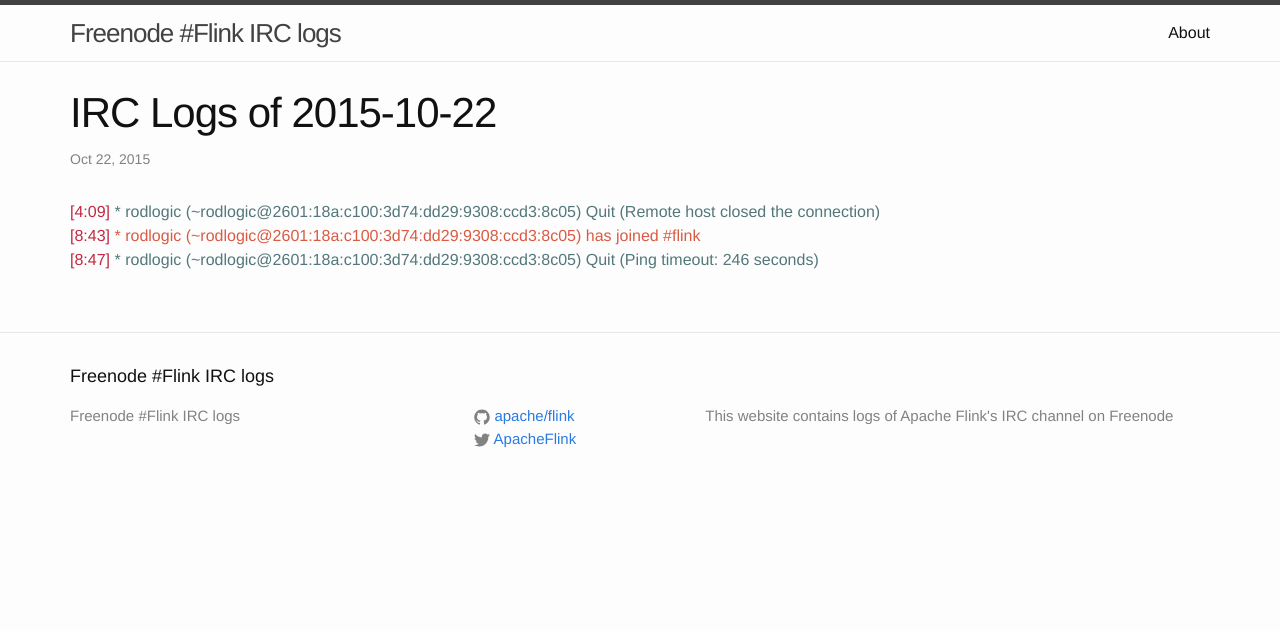
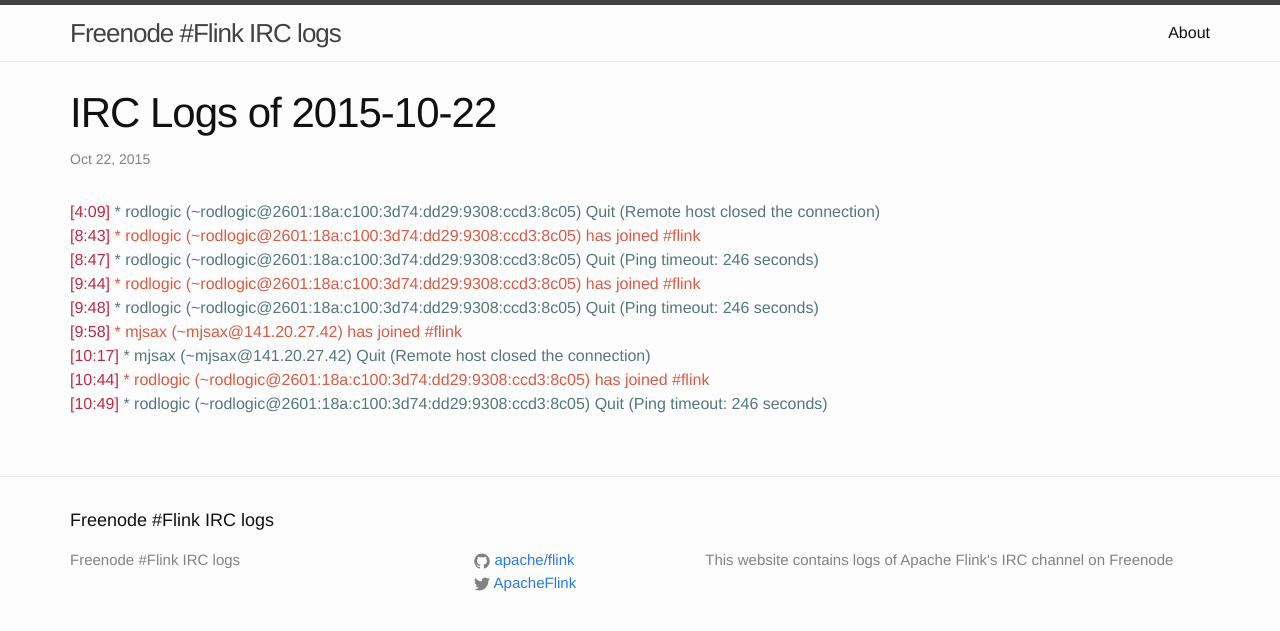
Before and after one commit to flink-irc-logs/flink-irc-logs.github.io, a Jekyll site: the page built from _posts/2015-10-22-logs.markdown, in a window 1280 px wide. Shown: the top 631 px of the page. Built offline with Jekyll 4.4.1, drawn with Linux system fonts in a browser that asks for light colours.

Commit message:
Update of the logs on Thu Oct 22 11:28:18 CEST 2015

```diff
--- a/_posts/2015-10-22-logs.markdown
+++ b/_posts/2015-10-22-logs.markdown
@@ -7,3 +7,9 @@
 <span class="irc-date">[4:09]</span> <span class="irc-navy">* rodlogic (~rodlogic@2601:18a:c100:3d74:dd29:9308:ccd3:8c05) Quit (Remote host closed the connection)</span><br />
 <span class="irc-date">[8:43]</span> <span class="irc-green">* rodlogic (~rodlogic@2601:18a:c100:3d74:dd29:9308:ccd3:8c05) has joined #flink</span><br />
 <span class="irc-date">[8:47]</span> <span class="irc-navy">* rodlogic (~rodlogic@2601:18a:c100:3d74:dd29:9308:ccd3:8c05) Quit (Ping timeout: 246 seconds)</span><br />
+<span class="irc-date">[9:44]</span> <span class="irc-green">* rodlogic (~rodlogic@2601:18a:c100:3d74:dd29:9308:ccd3:8c05) has joined #flink</span><br />
+<span class="irc-date">[9:48]</span> <span class="irc-navy">* rodlogic (~rodlogic@2601:18a:c100:3d74:dd29:9308:ccd3:8c05) Quit (Ping timeout: 246 seconds)</span><br />
+<span class="irc-date">[9:58]</span> <span class="irc-green">* mjsax (~mjsax@141.20.27.42) has joined #flink</span><br />
+<span class="irc-date">[10:17]</span> <span class="irc-navy">* mjsax (~mjsax@141.20.27.42) Quit (Remote host closed the connection)</span><br />
+<span class="irc-date">[10:44]</span> <span class="irc-green">* rodlogic (~rodlogic@2601:18a:c100:3d74:dd29:9308:ccd3:8c05) has joined #flink</span><br />
+<span class="irc-date">[10:49]</span> <span class="irc-navy">* rodlogic (~rodlogic@2601:18a:c100:3d74:dd29:9308:ccd3:8c05) Quit (Ping timeout: 246 seconds)</span><br />
```
